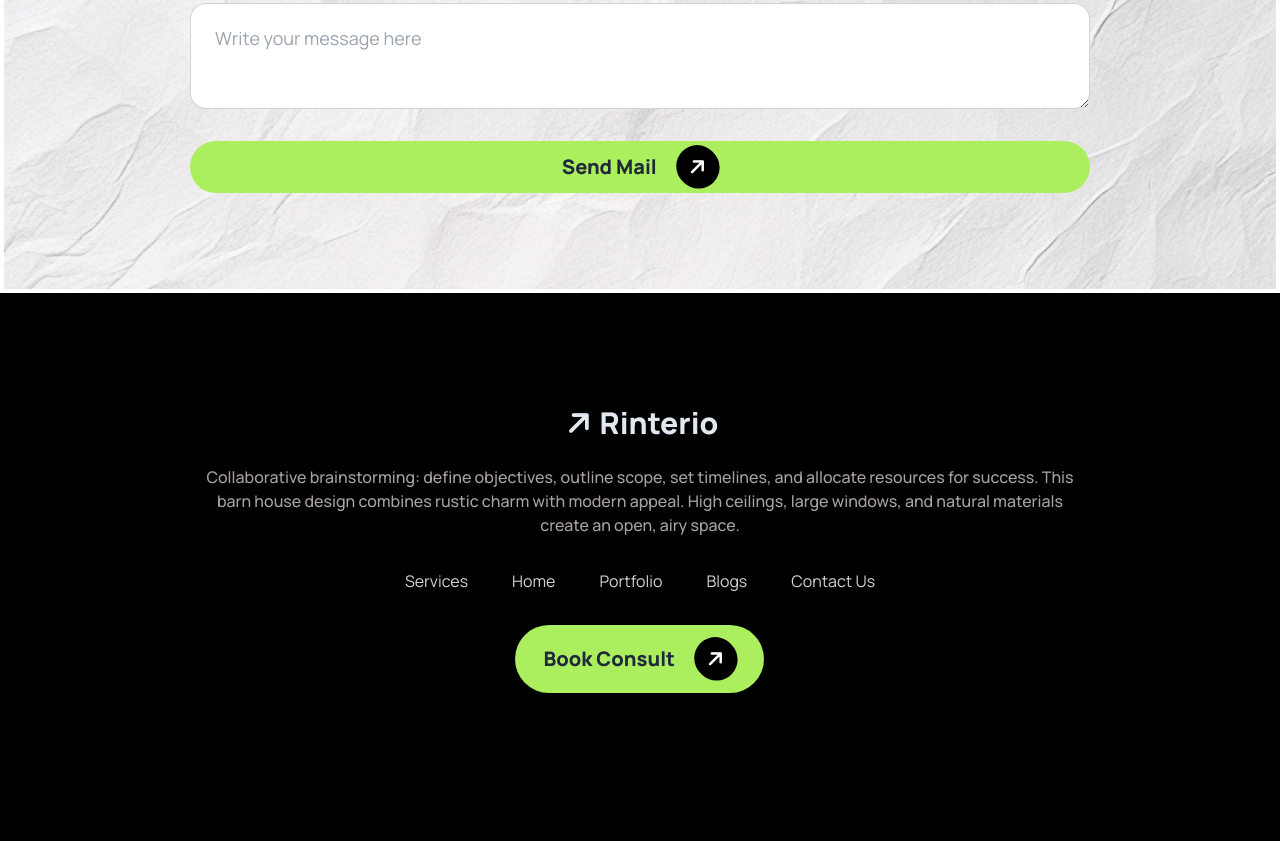
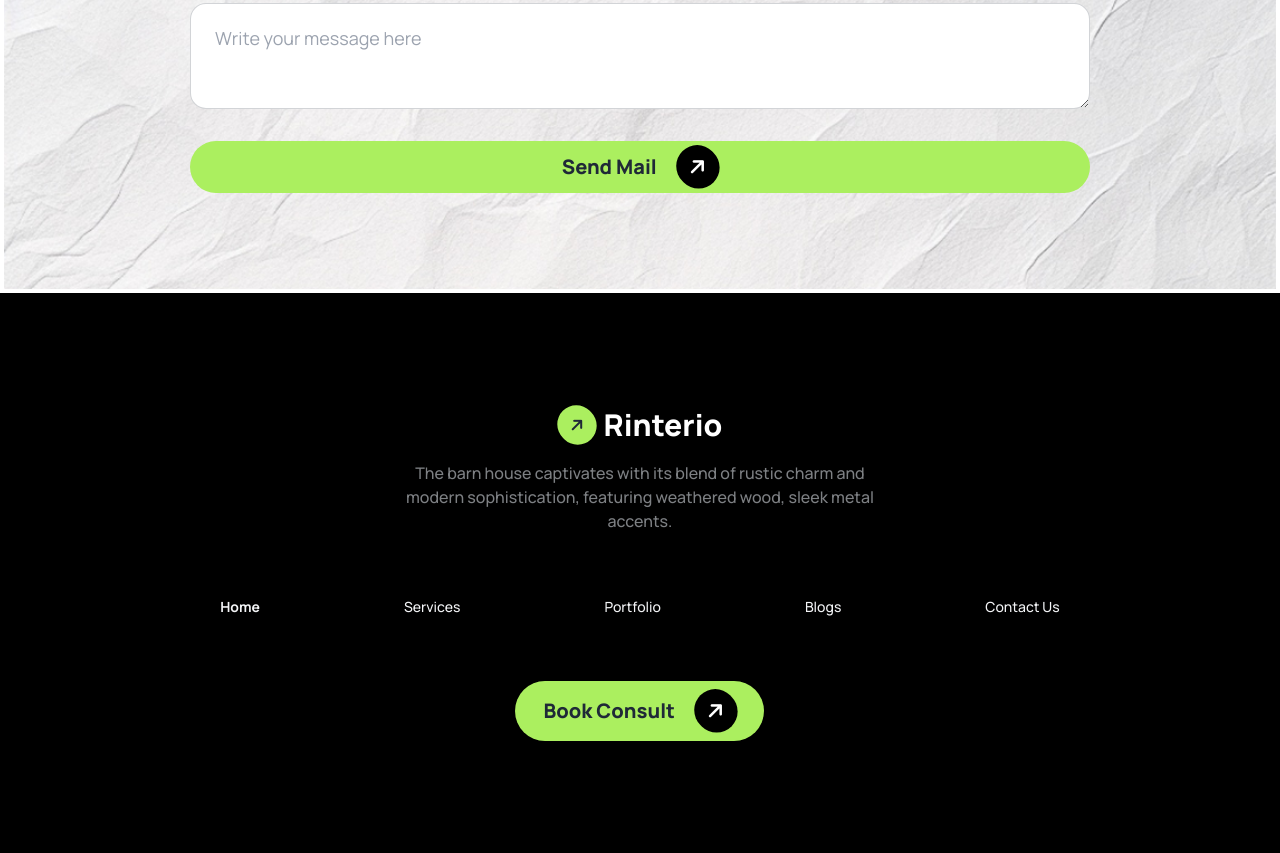
Before and after one commit to Rahelk404/Reset-B9-A03, a plain HTML site: page index.html in a window 1280 px wide. Shown: the part 4947-5800 px from the top of the page. Drawn offline with nearby package versions, Linux system fonts and the light colour scheme.

Commit message:
added footer section

```diff
--- a/index.html
+++ b/index.html
@@ -144,8 +144,7 @@
                         <img class="mb-5 absolute -top-16 -left-8" src="assets/Vector.png" alt="">
                     </div>
                     <div class="items-center flex lg:justify-start justify-center mb-4">
-                        <h2
-                            class="bg-white px-4 py-2 rounded-full font-extrabold flex items-center gap-2">
+                        <h2 class="bg-white px-4 py-2 rounded-full font-extrabold flex items-center gap-2">
                             <i
                                 class="fa-solid fa-arrow-right hover:bg-btn_secondery text-black rounded-full p-3"></i></a>
                             <a class="text-[#494949]" href="#">About Us
@@ -153,7 +152,8 @@
                     </div>
                     <!-- heading title -->
                     <div class="mb-5 lg:flex lg:text-start flex-col text-center items-center lg:w-8/12">
-                        <h1 class="leading-tight lg:text-4xl text-3xl font-black mb-5">We design thoughtful, liveable spaces</h1>
+                        <h1 class="leading-tight lg:text-4xl text-3xl font-black mb-5">We design thoughtful, liveable
+                            spaces</h1>
                         <p class="mb-5">The barn house captivates with its blend of rustic charm and
                             modern sophistication, featuring weathered wood, sleek metal accents.</p>
                     </div>
@@ -196,8 +196,7 @@
                     <div class="items-center flex justify-center mb-5">
                         <h2
                             class="bg-white transition-colors duration-300 ease-in-out px-8 py-2 rounded-full font-extrabold flex items-center gap-2">
-                            <i
-                                class="fa-solid fa-arrow-right text-black rounded-full p-3"></i></a>
+                            <i class="fa-solid fa-arrow-right text-black rounded-full p-3"></i></a>
                             <a class="text-[#494949]" href="#">How we works
                         </h2>
                     </div>
@@ -223,25 +222,29 @@
                     <div class=" bg-grid1 rounded-xl p-6">
                         <img src="assets/concept.png" alt="">
                         <h2 class="text-xl font-extrabold my-3">Concept</h2>
-                        <p class="font-medium text-gray-600">The barn house captivates with its blend of rustic charm and modern.</p>
+                        <p class="font-medium text-gray-600">The barn house captivates with its blend of rustic charm
+                            and modern.</p>
                     </div>
                     <!-- card 2 -->
                     <div class=" bg-grid2 rounded-xl p-6">
                         <img src="assets/flow-chart.png" alt="">
                         <h2 class="text-xl font-extrabold my-3">Design Process</h2>
-                        <p class="font-medium text-gray-600">The barn house captivates with its blend of rustic charm and modern.</p>
+                        <p class="font-medium text-gray-600">The barn house captivates with its blend of rustic charm
+                            and modern.</p>
                     </div>
                     <!-- card 3 -->
                     <div class=" bg-grid3 rounded-xl p-6">
                         <img src="assets/vision.png" alt="">
                         <h2 class="text-xl font-extrabold my-3">Supervision</h2>
-                        <p class="font-medium text-gray-600">The barn house captivates with its blend of rustic charm and modern.</p>
+                        <p class="font-medium text-gray-600">The barn house captivates with its blend of rustic charm
+                            and modern.</p>
                     </div>
                     <!-- card 4 -->
                     <div class=" bg-grid4 rounded-xl p-6">
                         <img src="assets/budget-planning.png" alt="">
                         <h2 class="text-xl font-extrabold my-3">Budget Planning</h2>
-                        <p class="font-medium text-gray-600">The barn house captivates with its blend of rustic charm and modern.</p>
+                        <p class="font-medium text-gray-600">The barn house captivates with its blend of rustic charm
+                            and modern.</p>
                     </div>
                 </div>
             </div>
@@ -544,28 +547,34 @@
 
 
     <footer class="bg-black">
-        <section class="w-11/12  mx-auto py-16 md:py-28 px-5 md:px-16 lg:px-36">
-            <div class="text-center flex flex-col gap-6 items-center justify-center mb-9">
+        <section class="w-11/12  mx-auto py-16 md:py-28">
             <div>
-                    <a class="font-extrabold text-slate-200  text-2xl lg:text-3xl" href="https://www.google.com">
-                        <i class="fa-solid rotate-45 text-center bg-btn-color h-8 w-8 rounded-full fa-arrow-up"></i>
-                        Rinterio</a>
+                <div class="flex items-center gap-2 justify-center mb-4">
+                    <i class="fa-solid fa-arrow-right bg-btn_primary rounded-full p-3 -rotate-45"></i>
+                    <h2 class="text-3xl font-extrabold text-white">Rinterio</h2>
                 </div>
-                <p class="font-medium text-stone-400">Collaborative brainstorming: define objectives, outline scope, set
-                    timelines, and allocate resources for success. This barn house design combines rustic charm with
-                    modern appeal. High ceilings, large windows, and natural materials create an open, airy space.</p>
-                <ul class="flex gap-7 flex-col md:flex-row text-stone-300">
-                    <li class="hover:bg-slate-500  duration-200 ease-in-out rounded-md p-2">Services</li>
-                    <li class="hover:bg-slate-500  duration-200 ease-in-out rounded-md p-2">Home</li>
-                    <li class="hover:bg-slate-500  duration-200 ease-in-out rounded-md p-2">Portfolio</li>
-                    <li class="hover:bg-slate-500  duration-200 ease-in-out rounded-md p-2">Blogs</li>
-                    <li class="hover:bg-slate-500  duration-200 ease-in-out rounded-md p-2">Contact Us</li>
+                <div class="flex items-center justify-center text-center">
+                    <p class="text-gray-300 opacity-60 font-medium lg:w-5/12 mb-12"> The barn house captivates with its blend of rustic
+                        charm and modern sophistication, featuring weathered wood, sleek metal accents.</p>
+                </div>
+                <div>
+                    <div class="navbar-center lg:flex items-center justify-center">
+                        <ul class="menu menu-horizontal px-1 font-medium text-gray-100 gap-8 lg:gap-28 flex lg:flex-row md:flex-row flex-col justify-center items-center text-center">
+                            <li><a class="font-bold" href="#">Home</a></li>
+                            <li><a href="#">Services</a></li>
+                            <li><a href="#">Portfolio</a></li>
+                            <li><a href="#">Blogs</a></li>
+                            <li><a href="#">Contact Us</a></li>
                         </ul>
-                <div class="flex items-center justify-center">
+                    </div>
+                </div>
+                <!-- button -->
+                <div class="flex items-center justify-center mt-8 lg:mt-12">
                     <button
-                        class="bg-btn_primary hover:bg-btn_secondery transition-colors duration-300 ease-in-out lg:py-3 lg:px-7 py-3 px-20 rounded-full text-xl font-extrabold">
+                        class="bg-btn_primary hover:bg-btn_secondery transition-colors duration-300 ease-in-out lg:py-2 lg:px-7 py-3 px-20 rounded-full text-xl font-extrabold">
                         <a class="flex gap-5 items-center " href="#">Book Consult
-                            <i class="fa-solid fa-arrow-right bg-black  text-white rounded-full p-3 -rotate-45"></i></a>
+                            <i
+                                class="fa-solid fa-arrow-right bg-black  text-white rounded-full p-3 -rotate-45"></i></a>
                     </button>
                 </div>
             </div>
```
Also changed, not shown: 1 other file. Lines whose indentation alone changed are shown as unchanged.
